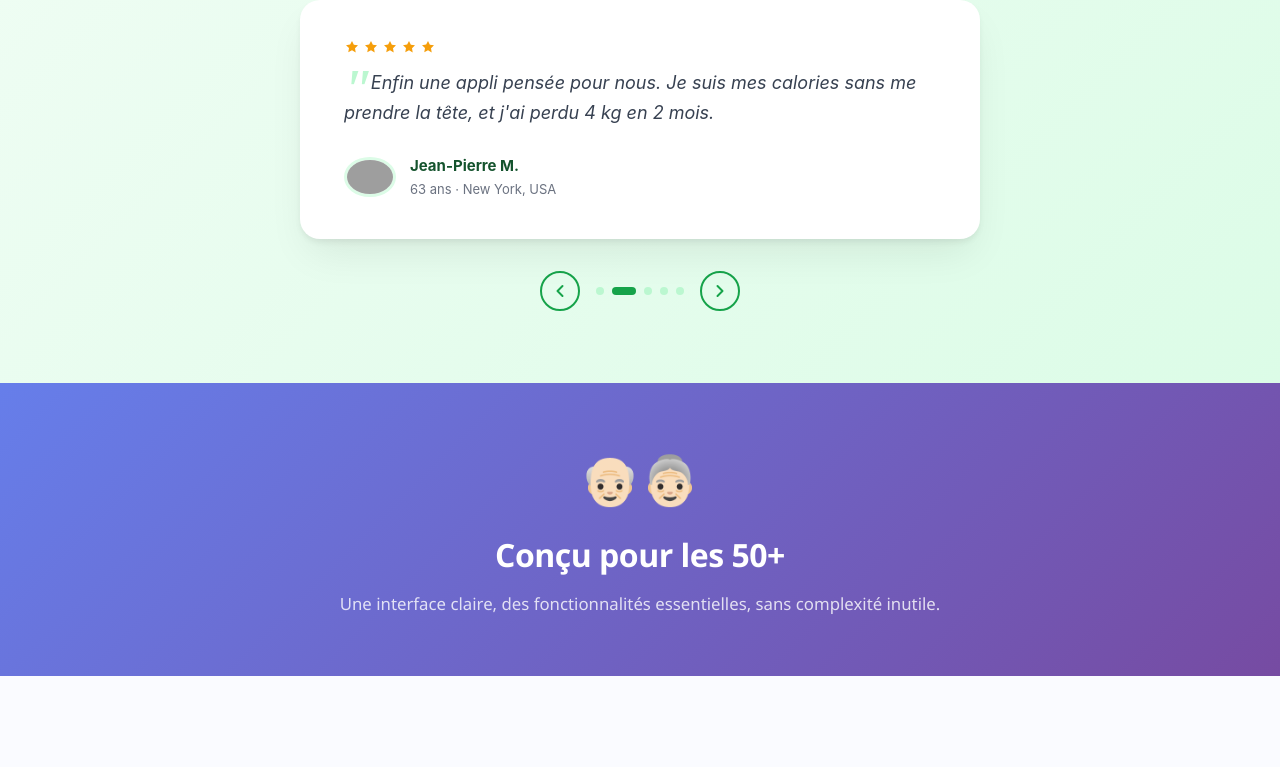
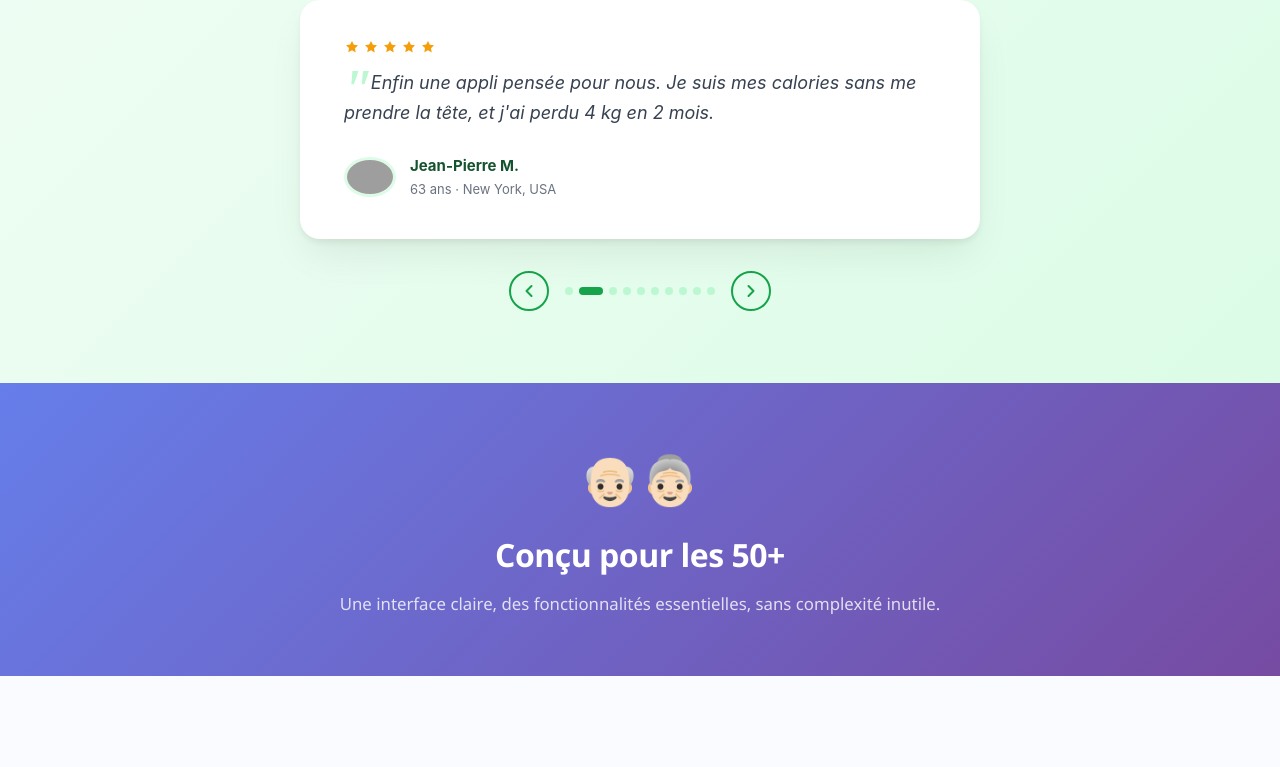
Before and after one commit to biz777/kalorix, a Next.js app: page / in a window 1280 px wide. Shown: the part 1801-2568 px from the top of the page. Built offline with nearby package versions, Linux system fonts and the light colour scheme; grey boxes are pictures that could not be loaded.

Commit message:
Update testimonials data and enhance carousel
Refactor testimonials data structure and improve carousel functionality.

```diff
--- a/components/TestimonialsCarousel.tsx
+++ b/components/TestimonialsCarousel.tsx
@@ -9,100 +9,40 @@ const testimonialsByLang: Record<Lang, {
   name: string; age: number; location: string; text: string; avatar: string; rating: number;
 }[]> = {
   fr: [
-    {
-      name: "Marie L.", age: 58, location: "Chicago, USA",
-      text: "Kalorix m'a aidée à retrouver de l'énergie en quelques semaines. L'interface est tellement simple que même ma fille était surprise !",
-      avatar: "https://images.unsplash.com/photo-1508214751196-bcfd4ca60f91?w=80&h=80&fit=crop&crop=face&auto=format",
-      rating: 5,
-    },
-    {
-      name: "Jean-Pierre M.", age: 63, location: "New York, USA",
-      text: "Enfin une appli pensée pour nous. Je suis mes calories sans me prendre la tête, et j'ai perdu 4 kg en 2 mois.",
-      avatar: "https://images.unsplash.com/photo-1552058544-f2b08422138a?w=80&h=80&fit=crop&crop=face&auto=format",
-      rating: 5,
-    },
-    {
-      name: "Isabelle R.", age: 55, location: "Miami, USA",
-      text: "Les conseils sont vraiment adaptés à mon âge. Je me sens comprise, pas juste un numéro. Je recommande à toutes mes amies !",
-      avatar: "https://images.unsplash.com/photo-1544005313-94ddf0286df2?w=80&h=80&fit=crop&crop=face&auto=format",
-      rating: 5,
-    },
-    {
-      name: "Robert D.", age: 67, location: "Los Angeles, USA",
-      text: "J'avais essayé d'autres applications mais elles étaient trop compliquées. Kalorix c'est clair, direct, et ça marche.",
-      avatar: "https://images.unsplash.com/photo-1566492031773-4f4e44671857?w=80&h=80&fit=crop&crop=face&auto=format",
-      rating: 5,
-    },
-    {
-      name: "Sylvie B.", age: 61, location: "Houston, USA",
-      text: "Mon médecin m'avait conseillé de surveiller mon alimentation. Grâce à Kalorix, c'est devenu un réflexe quotidien agréable.",
-      avatar: "https://images.unsplash.com/photo-1587614382346-4ec70e388b28?w=80&h=80&fit=crop&crop=face&auto=format",
-      rating: 5,
-    },
+    { name: "Marie L.", age: 58, location: "Chicago, USA", text: "Kalorix m'a aidée à retrouver de l'énergie en quelques semaines. L'interface est tellement simple que même ma fille était surprise !", avatar: "https://images.unsplash.com/photo-1508214751196-bcfd4ca60f91?w=80&h=80&fit=crop&crop=face&auto=format", rating: 5 },
+    { name: "Jean-Pierre M.", age: 63, location: "New York, USA", text: "Enfin une appli pensée pour nous. Je suis mes calories sans me prendre la tête, et j'ai perdu 4 kg en 2 mois.", avatar: "https://images.unsplash.com/photo-1552058544-f2b08422138a?w=80&h=80&fit=crop&crop=face&auto=format", rating: 5 },
+    { name: "Isabelle R.", age: 55, location: "Miami, USA", text: "Les conseils sont vraiment adaptés à mon âge. Je me sens comprise, pas juste un numéro. Je recommande à toutes mes amies !", avatar: "https://images.unsplash.com/photo-1544005313-94ddf0286df2?w=80&h=80&fit=crop&crop=face&auto=format", rating: 5 },
+    { name: "Robert D.", age: 67, location: "Los Angeles, USA", text: "J'avais essayé d'autres applications mais elles étaient trop compliquées. Kalorix c'est clair, direct, et ça marche.", avatar: "https://images.unsplash.com/photo-1566492031773-4f4e44671857?w=80&h=80&fit=crop&crop=face&auto=format", rating: 5 },
+    { name: "Sylvie B.", age: 61, location: "Houston, USA", text: "Mon médecin m'avait conseillé de surveiller mon alimentation. Grâce à Kalorix, c'est devenu un réflexe quotidien agréable.", avatar: "https://images.unsplash.com/photo-1587614382346-4ec70e388b28?w=80&h=80&fit=crop&crop=face&auto=format", rating: 5 },
+    { name: "Bernard T.", age: 59, location: "Seattle, USA", text: "Simple, efficace, et vraiment adapté aux personnes de mon âge. J'ai enfin trouvé l'outil qu'il me fallait.", avatar: "https://images.unsplash.com/photo-1560250097-0b93528c311a?w=80&h=80&fit=crop&crop=face&auto=format", rating: 5 },
+    { name: "Catherine M.", age: 64, location: "Boston, USA", text: "Je n'aurais jamais cru qu'une appli de nutrition pourrait changer mes habitudes à 64 ans. Kalorix l'a fait !", avatar: "https://images.unsplash.com/photo-1551836022-d5d88e9218df?w=80&h=80&fit=crop&crop=face&auto=format", rating: 5 },
+    { name: "Michel F.", age: 70, location: "Phoenix, USA", text: "À mon âge on cherche la simplicité. Kalorix c'est exactement ça — rien de superflu, tout ce dont on a besoin.", avatar: "https://images.unsplash.com/photo-1472099645785-5658abf4ff4e?w=80&h=80&fit=crop&crop=face&auto=format", rating: 5 },
+    { name: "Nathalie G.", age: 53, location: "Denver, USA", text: "Le suivi du poids combiné aux calories, c'est exactement ce dont j'avais besoin. Résultat : -6 kg en 3 mois !", avatar: "https://images.unsplash.com/photo-1489424731084-a5d8b219a5bb?w=80&h=80&fit=crop&crop=face&auto=format", rating: 5 },
+    { name: "Alain P.", age: 66, location: "San Diego, USA", text: "Mes enfants m'ont recommandé Kalorix. Au début sceptique, maintenant je ne peux plus m'en passer. Merci !", avatar: "https://images.unsplash.com/photo-1500648767791-00dcc994a43e?w=80&h=80&fit=crop&crop=face&auto=format", rating: 5 },
   ],
   en: [
-    {
-      name: "Margaret T.", age: 58, location: "Chicago, USA",
-      text: "Kalorix helped me regain my energy within just a few weeks. The interface is so simple, even my daughter was impressed!",
-      avatar: "https://images.unsplash.com/photo-1508214751196-bcfd4ca60f91?w=80&h=80&fit=crop&crop=face&auto=format",
-      rating: 5,
-    },
-    {
-      name: "James P.", age: 63, location: "New York, USA",
-      text: "Finally an app made for people like us. I track my calories without any hassle, and I've lost 9 lbs in 2 months.",
-      avatar: "https://images.unsplash.com/photo-1552058544-f2b08422138a?w=80&h=80&fit=crop&crop=face&auto=format",
-      rating: 5,
-    },
-    {
-      name: "Susan R.", age: 55, location: "Miami, USA",
-      text: "The advice is truly tailored to my age. I feel understood, not just a number. I recommend it to all my friends!",
-      avatar: "https://images.unsplash.com/photo-1544005313-94ddf0286df2?w=80&h=80&fit=crop&crop=face&auto=format",
-      rating: 5,
-    },
-    {
-      name: "Robert D.", age: 67, location: "Los Angeles, USA",
-      text: "I tried other apps but they were too complicated. Kalorix is clear, straightforward, and it works.",
-      avatar: "https://images.unsplash.com/photo-1566492031773-4f4e44671857?w=80&h=80&fit=crop&crop=face&auto=format",
-      rating: 5,
-    },
-    {
-      name: "Linda B.", age: 61, location: "Houston, USA",
-      text: "My doctor told me to watch what I eat. Thanks to Kalorix, it's become a pleasant daily habit.",
-      avatar: "https://images.unsplash.com/photo-1587614382346-4ec70e388b28?w=80&h=80&fit=crop&crop=face&auto=format",
-      rating: 5,
-    },
+    { name: "Margaret T.", age: 58, location: "Chicago, USA", text: "Kalorix helped me regain my energy within just a few weeks. The interface is so simple, even my daughter was impressed!", avatar: "https://images.unsplash.com/photo-1508214751196-bcfd4ca60f91?w=80&h=80&fit=crop&crop=face&auto=format", rating: 5 },
+    { name: "James P.", age: 63, location: "New York, USA", text: "Finally an app made for people like us. I track my calories without any hassle, and I've lost 9 lbs in 2 months.", avatar: "https://images.unsplash.com/photo-1552058544-f2b08422138a?w=80&h=80&fit=crop&crop=face&auto=format", rating: 5 },
+    { name: "Susan R.", age: 55, location: "Miami, USA", text: "The advice is truly tailored to my age. I feel understood, not just a number. I recommend it to all my friends!", avatar: "https://images.unsplash.com/photo-1544005313-94ddf0286df2?w=80&h=80&fit=crop&crop=face&auto=format", rating: 5 },
+    { name: "Robert D.", age: 67, location: "Los Angeles, USA", text: "I tried other apps but they were too complicated. Kalorix is clear, straightforward, and it works.", avatar: "https://images.unsplash.com/photo-1566492031773-4f4e44671857?w=80&h=80&fit=crop&crop=face&auto=format", rating: 5 },
+    { name: "Linda B.", age: 61, location: "Houston, USA", text: "My doctor told me to watch what I eat. Thanks to Kalorix, it's become a pleasant daily habit.", avatar: "https://images.unsplash.com/photo-1587614382346-4ec70e388b28?w=80&h=80&fit=crop&crop=face&auto=format", rating: 5 },
+    { name: "Bernard T.", age: 59, location: "Seattle, USA", text: "Simple, effective, and truly designed for people my age. I finally found the tool I needed.", avatar: "https://images.unsplash.com/photo-1560250097-0b93528c311a?w=80&h=80&fit=crop&crop=face&auto=format", rating: 5 },
+    { name: "Catherine M.", age: 64, location: "Boston, USA", text: "I never thought a nutrition app could change my habits at 64. Kalorix proved me wrong!", avatar: "https://images.unsplash.com/photo-1551836022-d5d88e9218df?w=80&h=80&fit=crop&crop=face&auto=format", rating: 5 },
+    { name: "Michael F.", age: 70, location: "Phoenix, USA", text: "At my age I look for simplicity. Kalorix is exactly that — nothing unnecessary, everything you need.", avatar: "https://images.unsplash.com/photo-1472099645785-5658abf4ff4e?w=80&h=80&fit=crop&crop=face&auto=format", rating: 5 },
+    { name: "Natalie G.", age: 53, location: "Denver, USA", text: "Combining weight tracking with calories is exactly what I needed. Result: lost 13 lbs in 3 months!", avatar: "https://images.unsplash.com/photo-1489424731084-a5d8b219a5bb?w=80&h=80&fit=crop&crop=face&auto=format", rating: 5 },
+    { name: "Alan P.", age: 66, location: "San Diego, USA", text: "My kids recommended Kalorix to me. I was skeptical at first, now I can't live without it. Thank you!", avatar: "https://images.unsplash.com/photo-1500648767791-00dcc994a43e?w=80&h=80&fit=crop&crop=face&auto=format", rating: 5 },
   ],
   es: [
-    {
-      name: "María L.", age: 58, location: "Chicago, USA",
-      text: "Kalorix me ayudó a recuperar energía en pocas semanas. ¡La interfaz es tan sencilla que hasta mi hija se sorprendió!",
-      avatar: "https://images.unsplash.com/photo-1508214751196-bcfd4ca60f91?w=80&h=80&fit=crop&crop=face&auto=format",
-      rating: 5,
-    },
-    {
-      name: "Juan P.", age: 63, location: "New York, USA",
-      text: "Por fin una app pensada para nosotros. Controlo mis calorías sin complicaciones y he perdido 4 kg en 2 meses.",
-      avatar: "https://images.unsplash.com/photo-1552058544-f2b08422138a?w=80&h=80&fit=crop&crop=face&auto=format",
-      rating: 5,
-    },
-    {
-      name: "Isabel R.", age: 55, location: "Miami, USA",
-      text: "Los consejos están realmente adaptados a mi edad. Me siento comprendida, no solo un número. ¡Se lo recomiendo a todas mis amigas!",
-      avatar: "https://images.unsplash.com/photo-1544005313-94ddf0286df2?w=80&h=80&fit=crop&crop=face&auto=format",
-      rating: 5,
-    },
-    {
-      name: "Roberto D.", age: 67, location: "Los Angeles, USA",
-      text: "Probé otras aplicaciones pero eran demasiado complicadas. Kalorix es clara, directa y funciona.",
-      avatar: "https://images.unsplash.com/photo-1566492031773-4f4e44671857?w=80&h=80&fit=crop&crop=face&auto=format",
-      rating: 5,
-    },
-    {
-      name: "Silvia B.", age: 61, location: "Houston, USA",
-      text: "Mi médico me recomendó vigilar mi alimentación. Gracias a Kalorix, se ha convertido en un hábito diario agradable.",
-      avatar: "https://images.unsplash.com/photo-1587614382346-4ec70e388b28?w=80&h=80&fit=crop&crop=face&auto=format",
-      rating: 5,
-    },
+    { name: "María L.", age: 58, location: "Chicago, USA", text: "Kalorix me ayudó a recuperar energía en pocas semanas. ¡La interfaz es tan sencilla que hasta mi hija se sorprendió!", avatar: "https://images.unsplash.com/photo-1508214751196-bcfd4ca60f91?w=80&h=80&fit=crop&crop=face&auto=format", rating: 5 },
+    { name: "Juan P.", age: 63, location: "New York, USA", text: "Por fin una app pensada para nosotros. Controlo mis calorías sin complicaciones y he perdido 4 kg en 2 meses.", avatar: "https://images.unsplash.com/photo-1552058544-f2b08422138a?w=80&h=80&fit=crop&crop=face&auto=format", rating: 5 },
+    { name: "Isabel R.", age: 55, location: "Miami, USA", text: "Los consejos están realmente adaptados a mi edad. Me siento comprendida, no solo un número. ¡Se lo recomiendo a todas mis amigas!", avatar: "https://images.unsplash.com/photo-1544005313-94ddf0286df2?w=80&h=80&fit=crop&crop=face&auto=format", rating: 5 },
+    { name: "Roberto D.", age: 67, location: "Los Angeles, USA", text: "Probé otras aplicaciones pero eran demasiado complicadas. Kalorix es clara, directa y funciona.", avatar: "https://images.unsplash.com/photo-1566492031773-4f4e44671857?w=80&h=80&fit=crop&crop=face&auto=format", rating: 5 },
+    { name: "Silvia B.", age: 61, location: "Houston, USA", text: "Mi médico me recomendó vigilar mi alimentación. Gracias a Kalorix, se ha convertido en un hábito diario agradable.", avatar: "https://images.unsplash.com/photo-1587614382346-4ec70e388b28?w=80&h=80&fit=crop&crop=face&auto=format", rating: 5 },
+    { name: "Bernardo T.", age: 59, location: "Seattle, USA", text: "Sencillo, eficaz y realmente adaptado a mi edad. Por fin encontré la herramienta que necesitaba.", avatar: "https://images.unsplash.com/photo-1560250097-0b93528c311a?w=80&h=80&fit=crop&crop=face&auto=format", rating: 5 },
+    { name: "Catalina M.", age: 64, location: "Boston, USA", text: "Nunca pensé que una app de nutrición pudiera cambiar mis hábitos a los 64 años. ¡Kalorix lo logró!", avatar: "https://images.unsplash.com/photo-1551836022-d5d88e9218df?w=80&h=80&fit=crop&crop=face&auto=format", rating: 5 },
+    { name: "Miguel F.", age: 70, location: "Phoenix, USA", text: "A mi edad busco la simplicidad. Kalorix es exactamente eso: nada superfluo, todo lo que se necesita.", avatar: "https://images.unsplash.com/photo-1472099645785-5658abf4ff4e?w=80&h=80&fit=crop&crop=face&auto=format", rating: 5 },
+    { name: "Natalia G.", age: 53, location: "Denver, USA", text: "Combinar el seguimiento del peso con las calorías era justo lo que necesitaba. ¡Resultado: -6 kg en 3 meses!", avatar: "https://images.unsplash.com/photo-1489424731084-a5d8b219a5bb?w=80&h=80&fit=crop&crop=face&auto=format", rating: 5 },
+    { name: "Alejandro P.", age: 66, location: "San Diego, USA", text: "Mis hijos me recomendaron Kalorix. Al principio escéptico, ahora no puedo prescindir de él. ¡Gracias!", avatar: "https://images.unsplash.com/photo-1500648767791-00dcc994a43e?w=80&h=80&fit=crop&crop=face&auto=format", rating: 5 },
   ],
 };
 
@@ -137,7 +77,6 @@ export default function TestimonialsCarousel({ lang }: Props) {
   const testimonials = testimonialsByLang[lang];
   const lbl = labels[lang];
 
-  // Reset to first slide when language changes
   useEffect(() => {
     setCurrent(0);
   }, [lang]);
@@ -170,29 +109,19 @@ export default function TestimonialsCarousel({ lang }: Props) {
 
   const t = testimonials[current];
 
-  // Dark mode colors
-  const sectionBg   = isDark ? "linear-gradient(135deg, #0a1f14 0%, #0f2d1c 100%)" : "linear-gradient(135deg, #f0fdf4 0%, #dcfce7 100%)";
-  const cardBg      = isDark ? "#1a2e22" : "#ffffff";
-  const cardShadow  = isDark ? "0 4px 6px -1px rgba(0,0,0,0.4), 0 20px 40px -8px rgba(0,0,0,0.5)" : "0 4px 6px -1px rgba(0,0,0,0.07), 0 20px 40px -8px rgba(0,0,0,0.08)";
-  const quoteColor  = isDark ? "#d1fae5" : "#374151";
-  const nameColor   = isDark ? "#a7f3d0" : "#14532d";
-  const metaColor   = isDark ? "#6ee7b7" : "#6b7280";
-  const titleColor  = isDark ? "#a7f3d0" : "#14532d";
+  const sectionBg  = isDark ? "linear-gradient(135deg, #0a1f14 0%, #0f2d1c 100%)" : "linear-gradient(135deg, #f0fdf4 0%, #dcfce7 100%)";
+  const cardBg     = isDark ? "#1a2e22" : "#ffffff";
+  const cardShadow = isDark ? "0 4px 6px -1px rgba(0,0,0,0.4), 0 20px 40px -8px rgba(0,0,0,0.5)" : "0 4px 6px -1px rgba(0,0,0,0.07), 0 20px 40px -8px rgba(0,0,0,0.08)";
+  const quoteColor = isDark ? "#d1fae5" : "#374151";
+  const nameColor  = isDark ? "#a7f3d0" : "#14532d";
+  const metaColor  = isDark ? "#6ee7b7" : "#6b7280";
+  const titleColor = isDark ? "#a7f3d0" : "#14532d";
   const sectionLabel = isDark ? "#4ade80" : "#16a34a";
-  const bigQuote    = isDark ? "#166534" : "#bbf7d0";
+  const bigQuote   = isDark ? "#166534" : "#bbf7d0";
   const dotInactive = isDark ? "#166534" : "#bbf7d0";
 
   return (
-    <section
-      style={{
-        width: "100%",
-        padding: "72px 24px",
-        background: sectionBg,
-        fontFamily: "'Inter', -apple-system, BlinkMacSystemFont, 'Segoe UI', sans-serif",
-        transition: "background 0.3s",
-      }}
-    >
-      {/* Section header */}
+    <section style={{ width: "100%", padding: "72px 24px", background: sectionBg, fontFamily: "'Inter', -apple-system, BlinkMacSystemFont, 'Segoe UI', sans-serif", transition: "background 0.3s" }}>
       <div style={{ textAlign: "center", marginBottom: 48 }}>
         <p style={{ fontSize: 13, fontWeight: 600, letterSpacing: "0.1em", color: sectionLabel, textTransform: "uppercase", marginBottom: 10 }}>
           {lbl.section}
@@ -202,34 +131,22 @@ export default function TestimonialsCarousel({ lang }: Props) {
         </h2>
       </div>
 
-      {/* Carousel container */}
       <div style={{ maxWidth: 680, margin: "0 auto", position: "relative" }}>
-        {/* Card */}
-        <div
-          style={{
-            background: cardBg,
-            borderRadius: 20,
-            padding: "40px 44px",
-            boxShadow: cardShadow,
-            transition: "opacity 0.3s ease, transform 0.3s ease, background 0.3s",
-            opacity: isAnimating ? 0 : 1,
-            transform: isAnimating ? `translateX(${direction === "right" ? "-24px" : "24px"})` : "translateX(0)",
-            minHeight: 220,
-          }}
-        >
+        <div style={{
+          background: cardBg, borderRadius: 20, padding: "40px 44px", boxShadow: cardShadow,
+          transition: "opacity 0.3s ease, transform 0.3s ease, background 0.3s",
+          opacity: isAnimating ? 0 : 1,
+          transform: isAnimating ? `translateX(${direction === "right" ? "-24px" : "24px"})` : "translateX(0)",
+          minHeight: 220,
+        }}>
           <StarRating count={t.rating} />
-
           <p style={{ fontSize: 18, lineHeight: 1.65, color: quoteColor, fontStyle: "italic", margin: "0 0 28px 0", position: "relative", transition: "color 0.3s" }}>
             <span style={{ fontSize: 56, lineHeight: 0, verticalAlign: "-0.4em", color: bigQuote, fontFamily: "Georgia, serif", marginRight: 4 }}>"</span>
             {t.text}
           </p>
-
           <div style={{ display: "flex", alignItems: "center", gap: 14 }}>
             <img
-              src={t.avatar}
-              alt={t.name}
-              width={52}
-              height={52}
+              src={t.avatar} alt={t.name} width={52} height={52}
               style={{ borderRadius: "50%", objectFit: "cover", border: "3px solid #dcfce7", flexShrink: 0 }}
               onError={(e) => {
                 const target = e.currentTarget;
@@ -250,38 +167,29 @@ export default function TestimonialsCarousel({ lang }: Props) {
           </div>
         </div>
 
-        {/* Navigation */}
         <div style={{ display: "flex", justifyContent: "center", alignItems: "center", gap: 16, marginTop: 32 }}>
-          <button
-            onClick={prev}
-            aria-label={lbl.prev}
+          <button onClick={prev} aria-label={lbl.prev}
             style={{ width: 40, height: 40, borderRadius: "50%", border: "2px solid #16a34a", background: "transparent", cursor: "pointer", display: "flex", alignItems: "center", justifyContent: "center", transition: "all 0.2s", color: "#16a34a" }}
             onMouseEnter={(e) => { e.currentTarget.style.background = "#16a34a"; e.currentTarget.style.color = "#fff"; }}
-            onMouseLeave={(e) => { e.currentTarget.style.background = "transparent"; e.currentTarget.style.color = "#16a34a"; }}
-          >
+            onMouseLeave={(e) => { e.currentTarget.style.background = "transparent"; e.currentTarget.style.color = "#16a34a"; }}>
             <svg width="16" height="16" viewBox="0 0 16 16" fill="currentColor">
               <path d="M10.5 3L5.5 8l5 5" stroke="currentColor" strokeWidth="2" fill="none" strokeLinecap="round" strokeLinejoin="round"/>
             </svg>
           </button>
 
-          <div style={{ display: "flex", gap: 8 }}>
+          <div style={{ display: "flex", gap: 6, flexWrap: "wrap", justifyContent: "center", maxWidth: 200 }}>
             {testimonials.map((_, i) => (
-              <button
-                key={i}
-                onClick={() => goTo(i, i > current ? "right" : "left")}
+              <button key={i} onClick={() => goTo(i, i > current ? "right" : "left")}
                 aria-label={`${lbl.dot} ${i + 1}`}
                 style={{ width: i === current ? 24 : 8, height: 8, borderRadius: 4, border: "none", background: i === current ? "#16a34a" : dotInactive, cursor: "pointer", padding: 0, transition: "all 0.3s ease" }}
               />
             ))}
           </div>
 
-          <button
-            onClick={next}
-            aria-label={lbl.next}
+          <button onClick={next} aria-label={lbl.next}
             style={{ width: 40, height: 40, borderRadius: "50%", border: "2px solid #16a34a", background: "transparent", cursor: "pointer", display: "flex", alignItems: "center", justifyContent: "center", transition: "all 0.2s", color: "#16a34a" }}
             onMouseEnter={(e) => { e.currentTarget.style.background = "#16a34a"; e.currentTarget.style.color = "#fff"; }}
-            onMouseLeave={(e) => { e.currentTarget.style.background = "transparent"; e.currentTarget.style.color = "#16a34a"; }}
-          >
+            onMouseLeave={(e) => { e.currentTarget.style.background = "transparent"; e.currentTarget.style.color = "#16a34a"; }}>
             <svg width="16" height="16" viewBox="0 0 16 16" fill="currentColor">
               <path d="M5.5 3l5 5-5 5" stroke="currentColor" strokeWidth="2" fill="none" strokeLinecap="round" strokeLinejoin="round"/>
             </svg>
```
